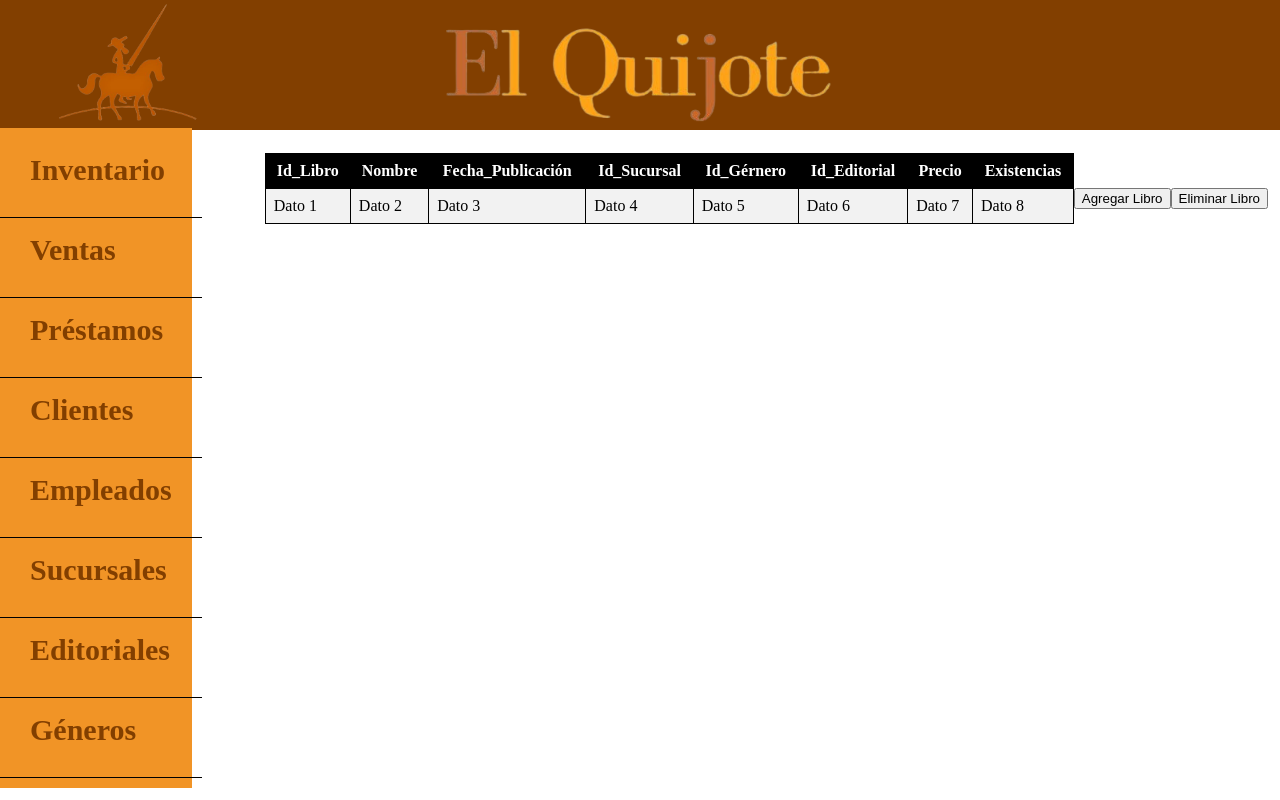
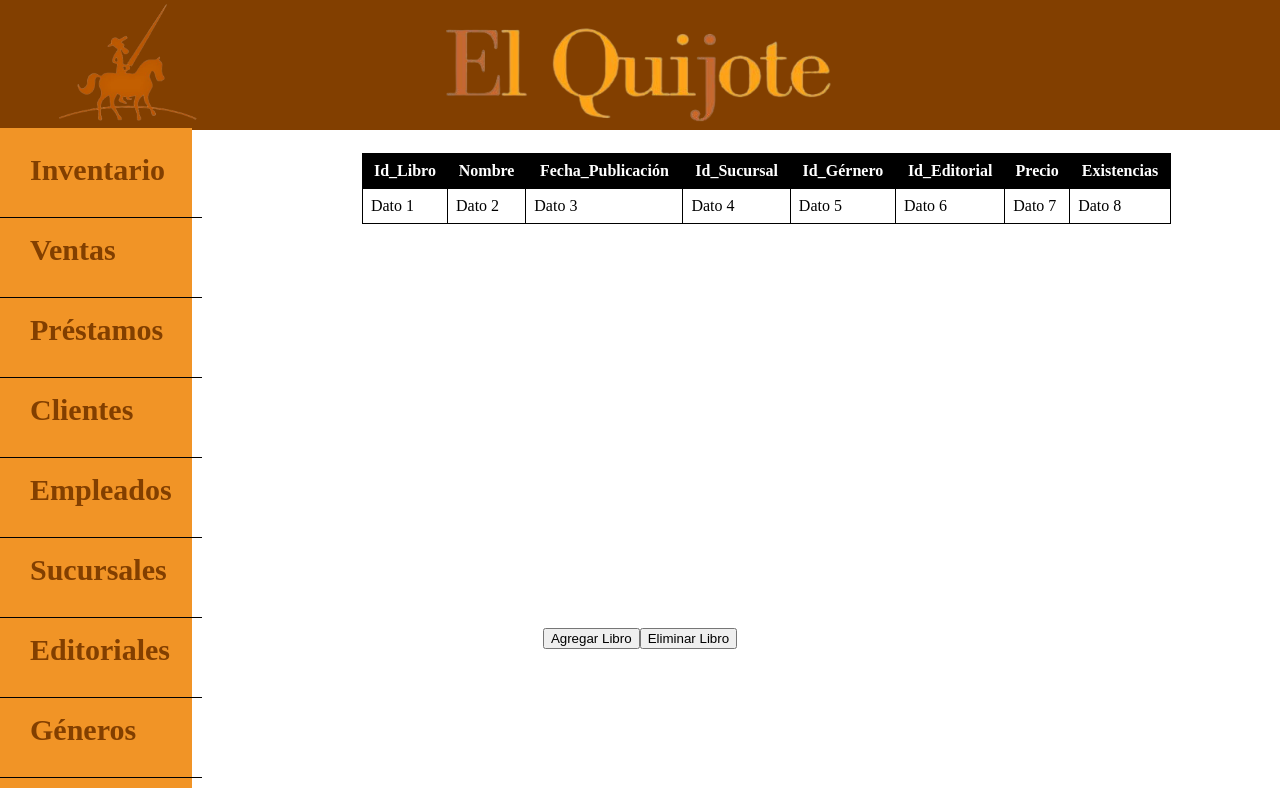
Before and after one commit to cuboalcub/front-Quijote, an Angular app: page /inventario in a window 1280 px wide. Built offline with nearby package versions, Linux system fonts and the light colour scheme.

Commit message:
carpetas y solucion botones

```diff
--- a/src/app/app.component.ts
+++ b/src/app/app.component.ts
@@ -1,10 +1,10 @@
 import { Component } from '@angular/core';
 import { RouterOutlet } from '@angular/router';
-
+import { RouterLink } from '@angular/router';
 @Component({
   selector: 'app-root',
   standalone: true,
-  imports: [RouterOutlet],
+  imports: [RouterOutlet, RouterLink],
   templateUrl: './app.component.html',
   styleUrl: './app.component.css'
 })
--- a/src/app/inventario/inventario.component.css
+++ b/src/app/inventario/inventario.component.css
@@ -29,18 +29,15 @@ th {
   color: white; /* Texto blanco */
 }
 
-/* Estilo para las filas impares (opcional) */
-tbody tr:nth-child(odd) {
-  background-color: #f2f2f2; /* Fondo gris claro */
+
+/* Estilo para las filas pares (opcional) */
+table tbody tr:hover td {
+  background-color: #ffb7b7; /* Fondo gris claro */
 }
+
 .botones-container {
   display: flex;
-  justify-content: center; /* Centra horizontalmente */
-  align-items: center; /* Centra verticalmente */
-  margin-top: 20px; /* Margen superior para bajar los botones */
+  justify-content: center; /* Centrar horizontalmente */
+  align-items: center; /* Centrar verticalmente */
+  margin-bottom: 20px;
 }
-
-/* Estilo para los botones */
-.boton {
-  margin: 0 10px; /* Margen entre los botones */
-}
--- a/src/app/inventario/inventario.component.html
+++ b/src/app/inventario/inventario.component.html
@@ -24,9 +24,8 @@
               <td>Dato 8</td>
           </tr>
       </tbody>
-  </table>
+  </table></div>
   <div class="botones-container">
     <button class="Agregar Libro">Agregar Libro</button>
     <button class="Eliminar Libro">Eliminar Libro</button>
 </div>
-</div>
```
